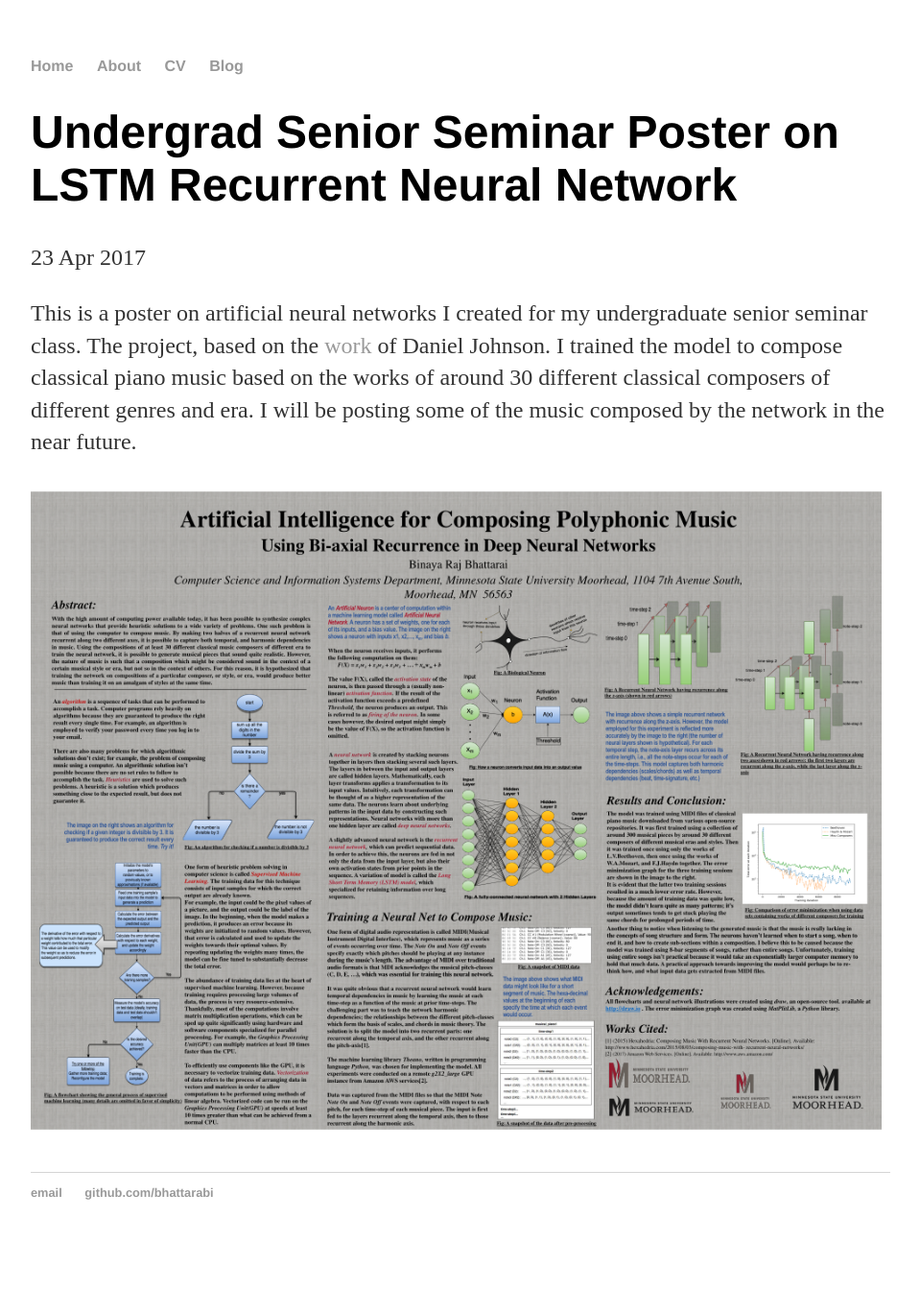
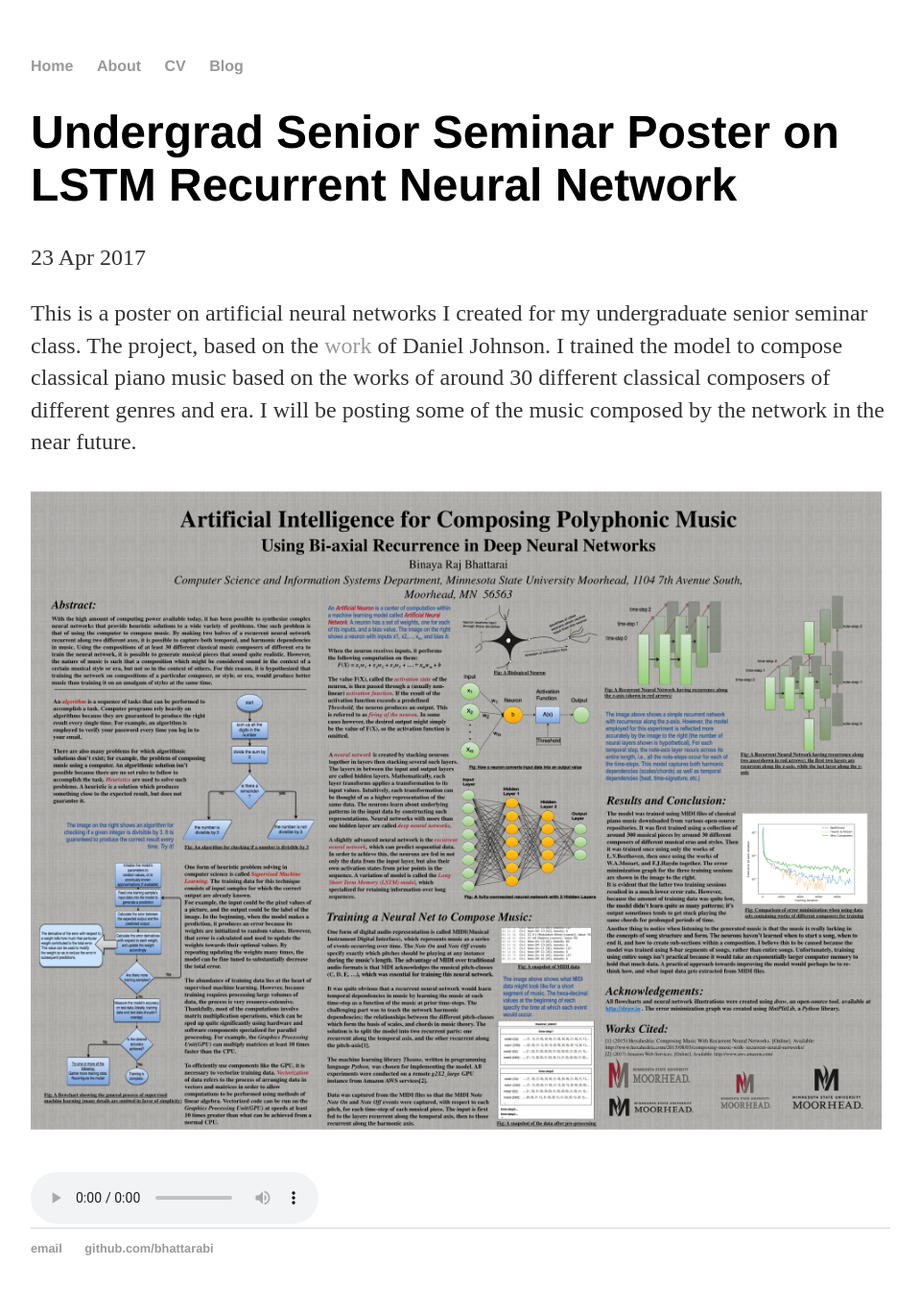
Before and after one commit to bhattarabi/bhattarabi.github.io, a Jekyll site: the page built from _posts/2017-04-23-senior-seminar-poster.md, in a window 1280 px wide. Shown: the whole page at 96% size, without its empty margins (160-1119 px from the left). Built offline with Jekyll 4.4.1, drawn with Linux system fonts in a browser that asks for light colours; before the commit the page ends 1310 px from its top, so only the background shows below that.

Commit message:
Update 2017-04-23-senior-seminar-poster.md

```diff
--- a/_posts/2017-04-23-senior-seminar-poster.md
+++ b/_posts/2017-04-23-senior-seminar-poster.md
@@ -5,4 +5,7 @@ date: 2017-04-23
 ---
 <p>This is a poster on artificial neural networks I created for my undergraduate senior seminar class. The project, based on the <a href="http://www.hexahedria.com/2015/08/03/composing-music-with-recurrent-neural-networks/">work</a> of Daniel Johnson. I trained the model to compose classical piano music based on the works of around 30 different classical composers of different genres and era. I will be posting some of the music composed by the network in the near future.</p>
 <img class="full-screen" src="/sac_poster.png"/>
-<audio src="/gershwin-themanilove-alianello.mp3"></audio>
+<audio controls>
+<source src="/gershwin-themanilove-alianello.mp3" type="audio/mpeg">
+Your browser does not support the audio element.
+</audio>
```
